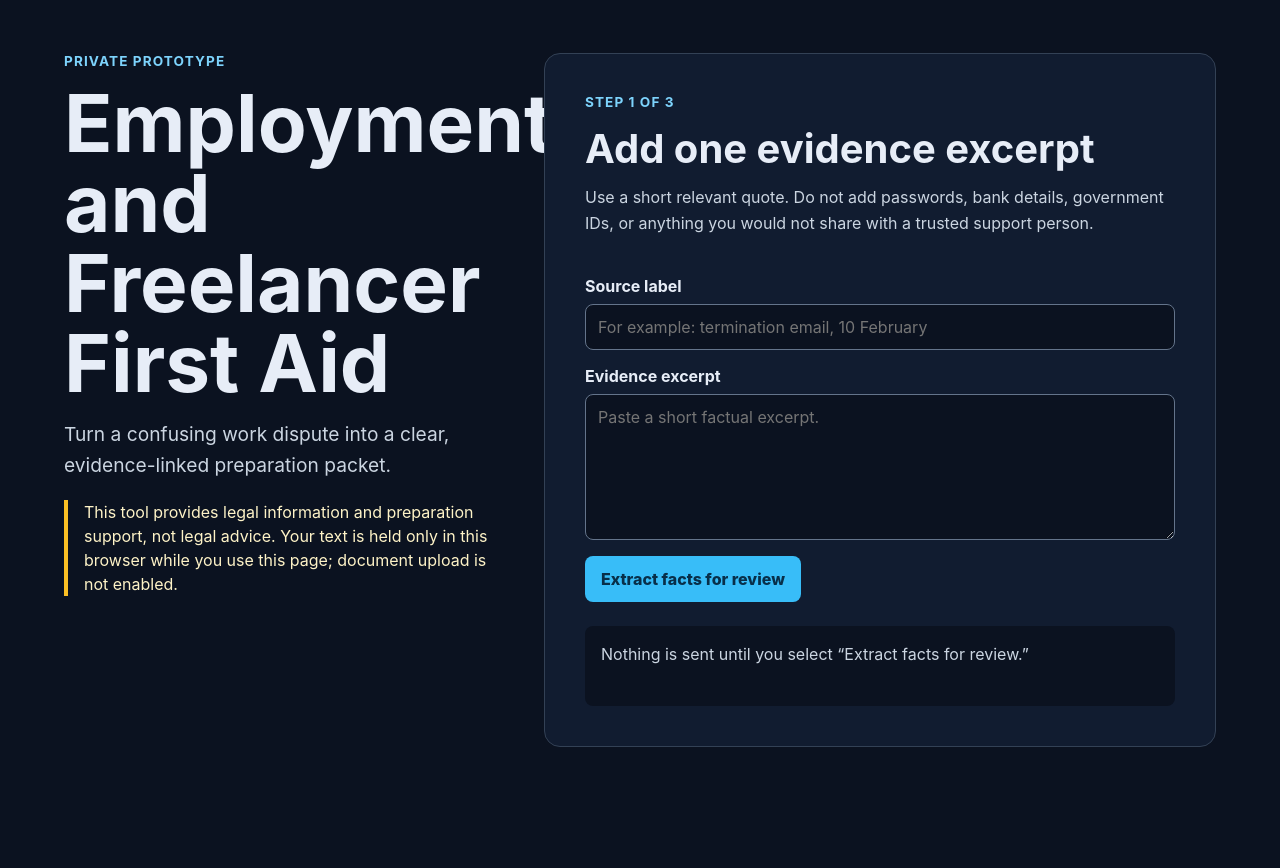
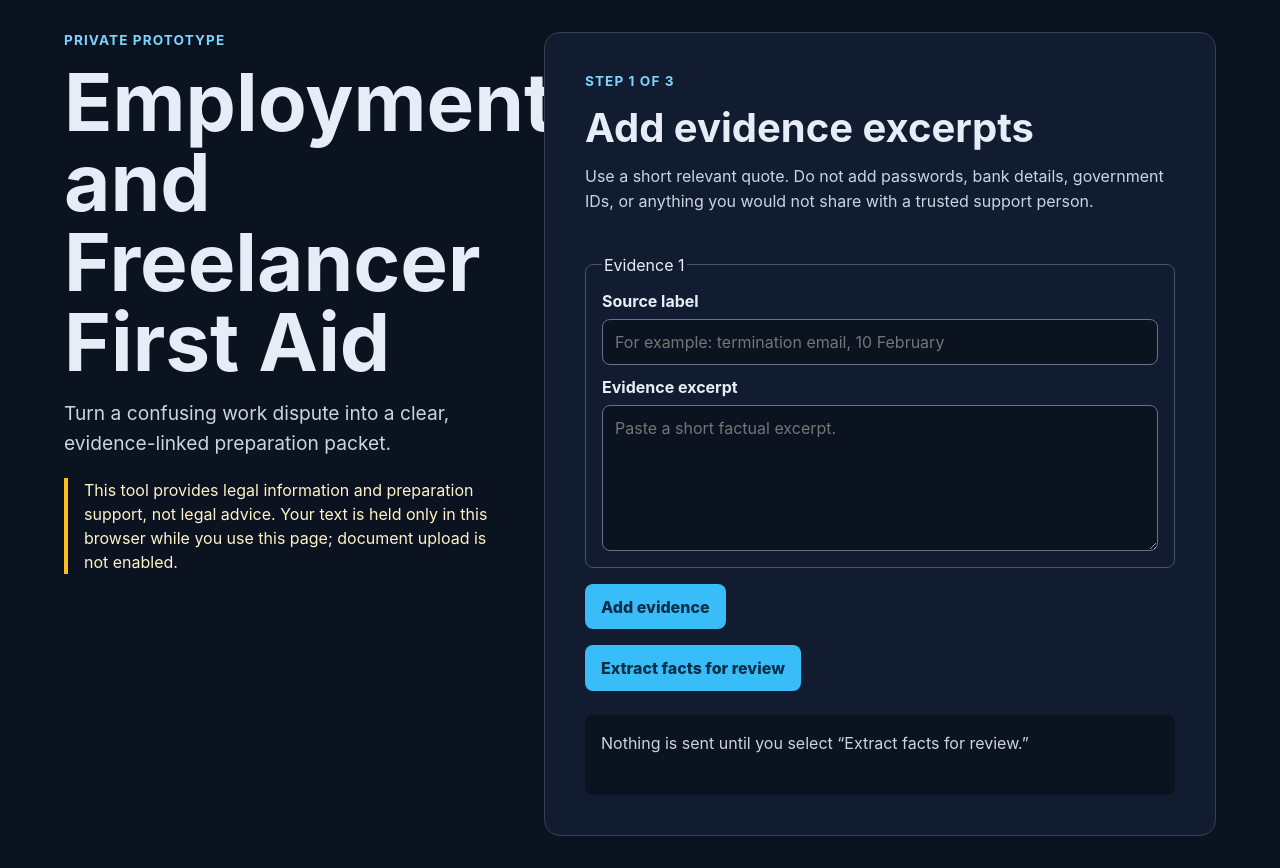
Before and after one commit to priyanshuchawda/haqlens-legal, a React (Vite) app in the folder apps/web/: page / in a window 1280 px wide. Before the commit the page ends 800 px from the top, so only its background shows below. Built offline with nearby package versions, Linux system fonts and the light colour scheme.

Commit message:
feat: support multi-evidence review

```diff
--- a/apps/web/src/App.tsx
+++ b/apps/web/src/App.tsx
@@ -1,4 +1,4 @@
-import { type FormEvent, useId, useState } from 'react';
+import { type FormEvent, useState } from 'react';
 import {
   extractionFromResponse,
   factKeys,
@@ -10,32 +10,33 @@ import {
 type ExtractionState = 'idle' | 'submitting' | 'safe-mode' | 'success';
 type RouteState = 'idle' | 'submitting' | 'safe-mode' | 'success';
 const factLabel = (key: string) => key.replaceAll('_', ' ');
+type EvidenceDraft = Readonly<{ id: string; sourceLabel: string; excerpt: string }>;
 
 export function App() {
-  const sourceLabelId = useId();
-  const excerptId = useId();
-  const [sourceLabel, setSourceLabel] = useState('');
-  const [excerpt, setExcerpt] = useState('');
+  const [evidenceDrafts, setEvidenceDrafts] = useState<EvidenceDraft[]>([
+    { id: 'evidence-1', sourceLabel: '', excerpt: '' },
+  ]);
+  const [nextEvidenceId, setNextEvidenceId] = useState(2);
   const [facts, setFacts] = useState<Fact[]>([]);
   const [source, setSource] = useState<'fixture' | 'gemini' | null>(null);
   const [extraction, setExtraction] = useState<ExtractionState>('idle');
   const [route, setRoute] = useState<RouteDecision | null>(null);
   const [routeState, setRouteState] = useState<RouteState>('idle');
   const [formError, setFormError] = useState('');
-  const evidence = [
-    {
-      id: 'evidence-1',
-      kind: 'document_quote',
-      sourceLabel: sourceLabel.trim(),
+  const evidence = evidenceDrafts.map((item) => ({
+    ...item,
+    kind: 'document_quote' as const,
     page: null,
-      excerpt: excerpt.trim(),
-    },
-  ];
+    sourceLabel: item.sourceLabel.trim(),
+    excerpt: item.excerpt.trim(),
+  }));
 
   async function submitEvidence(event: FormEvent<HTMLFormElement>) {
     event.preventDefault();
-    if (!sourceLabel.trim() || !excerpt.trim()) {
-      setFormError('Add both a source label and an evidence excerpt before continuing.');
+    if (evidence.some((item) => !item.sourceLabel || !item.excerpt)) {
+      setFormError(
+        'Add a source label and an evidence excerpt to every evidence item before continuing.',
+      );
       return;
     }
     setFormError('');
@@ -64,6 +65,15 @@ export function App() {
     setFacts((current) =>
       current.map((fact, itemIndex) => (itemIndex === index ? { ...fact, ...patch } : fact)),
     );
+  }
+  function updateEvidence(id: string, patch: Partial<EvidenceDraft>) {
+    setEvidenceDrafts((current) =>
+      current.map((item) => (item.id === id ? { ...item, ...patch } : item)),
+    );
+  }
+  function removeEvidence(id: string) {
+    setEvidenceDrafts((current) => current.filter((item) => item.id !== id));
+    setFacts((current) => current.filter((fact) => !fact.evidenceIds.includes(id)));
   }
   async function submitRoute() {
     if (!facts.length || facts.some((fact) => !fact.value.trim())) {
@@ -109,7 +119,7 @@ export function App() {
       <section aria-labelledby="evidence-title" className="workspace">
         <div>
           <p className="eyebrow">Step 1 of 3</p>
-          <h2 id="evidence-title">Add one evidence excerpt</h2>
+          <h2 id="evidence-title">Add evidence excerpts</h2>
           <p className="supporting-copy">
             Use a short relevant quote. Do not add passwords, bank details, government IDs, or
             anything you would not share with a trusted support person.
@@ -120,27 +130,51 @@ export function App() {
           id="evidence-form"
           onSubmit={submitEvidence}
         >
+          {evidenceDrafts.map((item, index) => (
+            <fieldset className="evidence-card" key={item.id}>
+              <legend>Evidence {index + 1}</legend>
               <div className="field">
-            <label htmlFor={sourceLabelId}>Source label</label>
+                <label htmlFor={`${item.id}-source`}>Source label</label>
                 <input
-              id={sourceLabelId}
+                  id={`${item.id}-source`}
                   maxLength={120}
-              onChange={(event) => setSourceLabel(event.target.value)}
+                  onChange={(event) => updateEvidence(item.id, { sourceLabel: event.target.value })}
                   placeholder="For example: termination email, 10 February"
-              value={sourceLabel}
+                  value={item.sourceLabel}
                 />
               </div>
               <div className="field">
-            <label htmlFor={excerptId}>Evidence excerpt</label>
+                <label htmlFor={`${item.id}-excerpt`}>Evidence excerpt</label>
                 <textarea
-              id={excerptId}
+                  id={`${item.id}-excerpt`}
                   maxLength={2000}
-              onChange={(event) => setExcerpt(event.target.value)}
+                  onChange={(event) => updateEvidence(item.id, { excerpt: event.target.value })}
                   placeholder="Paste a short factual excerpt."
                   rows={6}
-              value={excerpt}
+                  value={item.excerpt}
                 />
               </div>
+              {evidenceDrafts.length > 1 ? (
+                <button type="button" onClick={() => removeEvidence(item.id)}>
+                  Remove evidence {index + 1}
+                </button>
+              ) : null}
+            </fieldset>
+          ))}
+          {evidenceDrafts.length < 20 ? (
+            <button
+              type="button"
+              onClick={() => {
+                setEvidenceDrafts((current) => [
+                  ...current,
+                  { id: `evidence-${nextEvidenceId}`, sourceLabel: '', excerpt: '' },
+                ]);
+                setNextEvidenceId((current) => current + 1);
+              }}
+            >
+              Add evidence
+            </button>
+          ) : null}
           {formError ? (
             <p className="form-error" id="form-error" role="alert">
               {formError}
@@ -221,6 +255,12 @@ export function App() {
                   >
                     Remove fact {index + 1}
                   </button>
+                  <p className="fact-sources">
+                    Sources:{' '}
+                    {fact.evidenceIds
+                      .map((id) => evidence.find((item) => item.id === id)?.sourceLabel ?? id)
+                      .join(', ')}
+                  </p>
                 </fieldset>
               ))}
               <button
@@ -232,7 +272,7 @@ export function App() {
                       key: 'case_category',
                       value: '',
                       certainty: 'uncertain',
-                      evidenceIds: ['evidence-1'],
+                      evidenceIds: [evidence[0]?.id ?? 'evidence-1'],
                     },
                   ])
                 }
--- a/apps/web/src/styles.css
+++ b/apps/web/src/styles.css
@@ -162,6 +162,21 @@ button:disabled {
   padding: 1rem;
 }
 
+.evidence-card {
+  border: 1px solid #475569;
+  border-radius: 0.5rem;
+  display: grid;
+  gap: 0.75rem;
+  margin: 0;
+  padding: 1rem;
+}
+
+.fact-sources {
+  color: #bae6fd;
+  font-size: 0.9rem;
+  margin-bottom: 0;
+}
+
 .fact-card label {
   display: grid;
   gap: 0.35rem;
```
Also changed, not shown: 1 other file (tests, documents, lock files or other folders). Lines whose indentation alone changed are shown as unchanged.
